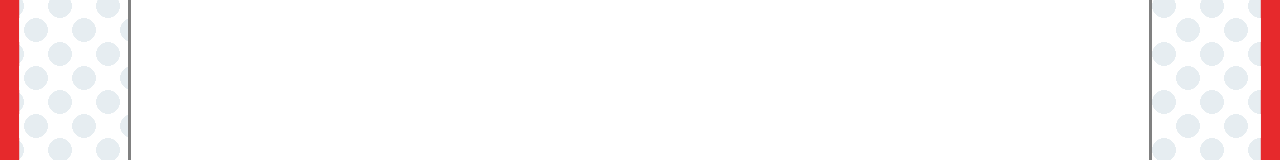
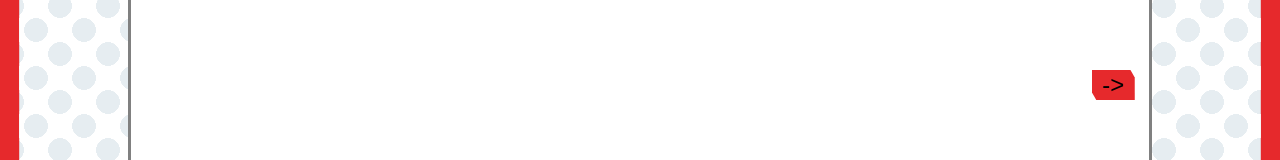
Before and after one commit to dciepko/FootApp, a React (Vite) app in the folder frontend/football-app/: page / in a window 1280 px wide. Shown: the part 390-550 px from the top of the page. Built offline with nearby package versions, Linux system fonts and the light colour scheme.

Commit message:
Working on the containers management

```diff
--- a/frontend/football-app/src/pages/PlayerPage/PlayerPage.jsx
+++ b/frontend/football-app/src/pages/PlayerPage/PlayerPage.jsx
@@ -1,10 +1,74 @@
 import NavMenu from "../../components/NavMenu/NavMenu";
 import classes from "./PlayerPage.module.css";
+import { useState } from "react";
 
 export default function PlayerPage() {
+  const [currentContent, setCurrentContent] = useState("info");
+
+  const renderContent = () => {
+    switch (currentContent) {
+      case "info":
+        return (
+          <div className={classes.basicInformationSection}>
+            <div className={classes.mainPart}></div>
+            <div className={classes.arrowPart}>
+              <button
+                className={classes.arrowButton}
+                onClick={() => setCurrentContent("statistics")}
+              >
+                -&gt;
+              </button>
+            </div>
+          </div>
+        );
+
+      case "statistics":
+        return (
+          <div className={classes.statisticsSection}>
+            <div className={classes.arrowPart}>
+              <button
+                className={classes.arrowButton}
+                onClick={() => setCurrentContent("info")}
+              >
+                &lt;-
+              </button>
+            </div>
+            <div className={classes.mainPart}></div>
+            <div className={classes.arrowPart}>
+              <button
+                className={classes.arrowButton}
+                onClick={() => setCurrentContent("additional")}
+              >
+                -&gt;
+              </button>
+            </div>
+          </div>
+        );
+
+      case "additional":
+        return (
+          <div className={classes.additionalInfoSection}>
+            <div className={classes.arrowPart}>
+              <button
+                className={classes.arrowButton}
+                onClick={() => setCurrentContent("statistics")}
+              >
+                &lt;-
+              </button>
+            </div>
+            <div className={classes.mainPart}></div>
+          </div>
+        );
+
+      default:
+        return null;
+    }
+  };
   return (
     <main>
       <NavMenu />
+
+      {renderContent()}
     </main>
   );
 }
--- a/frontend/football-app/src/pages/PlayerPage/PlayerPage.module.css
+++ b/frontend/football-app/src/pages/PlayerPage/PlayerPage.module.css
@@ -0,0 +1,68 @@
+main {
+  max-height: 87%;
+  height: 87%;
+  display: flex;
+  flex-direction: column;
+  background-color: white;
+  border-left: 0.2rem gray solid;
+  border-right: 0.2rem gray solid;
+  border-bottom: 0.2rem gray solid;
+}
+
+.arrowPart {
+  display: flex;
+  justify-content: center;
+  align-items: center;
+}
+
+.arrowButton {
+  background-color: #e6292c;
+  font-size: 1.5rem;
+  clip-path: polygon(90% 0, 100% 25%, 100% 100%, 10% 100%, 0% 75%, 0 0);
+  border: none;
+  width: 60%;
+}
+
+.arrowButton:hover {
+  background-color: #8d2829;
+}
+
+.basicInformationSection {
+  max-height: 85%;
+  height: 85%;
+  display: grid;
+  grid-template-columns: 93% 7%;
+}
+
+.basicInformationSection .mainPart {
+  overflow: auto;
+}
+
+.statisticsSection {
+  max-height: 85%;
+  height: 85%;
+  display: grid;
+  grid-template-columns: 7% 86% 7%;
+  grid-template-rows: 1fr;
+  overflow: hidden;
+}
+
+.statisticsSection .mainPart {
+  display: grid;
+  grid-template-columns: 1fr 1fr;
+  grid-template-rows: 1fr 1fr;
+  overflow-y: auto;
+  max-height: 100%;
+}
+
+.additionalInfoSection {
+  max-height: 85%;
+  height: 85%;
+  display: grid;
+  grid-template-columns: 7% 93%;
+}
+
+.additionalInfoSection .mainPart {
+  overflow-y: scroll;
+  overflow-x: hidden;
+}
--- a/frontend/football-app/src/pages/SingleLeaguePage/SingleLeaguePage.module.css
+++ b/frontend/football-app/src/pages/SingleLeaguePage/SingleLeaguePage.module.css
@@ -156,6 +156,7 @@ main {
 
 .contentContainerStandings {
   max-height: 85%;
+  height: 85%;
   display: grid;
   grid-template-columns: 93% 7%;
 }
```
